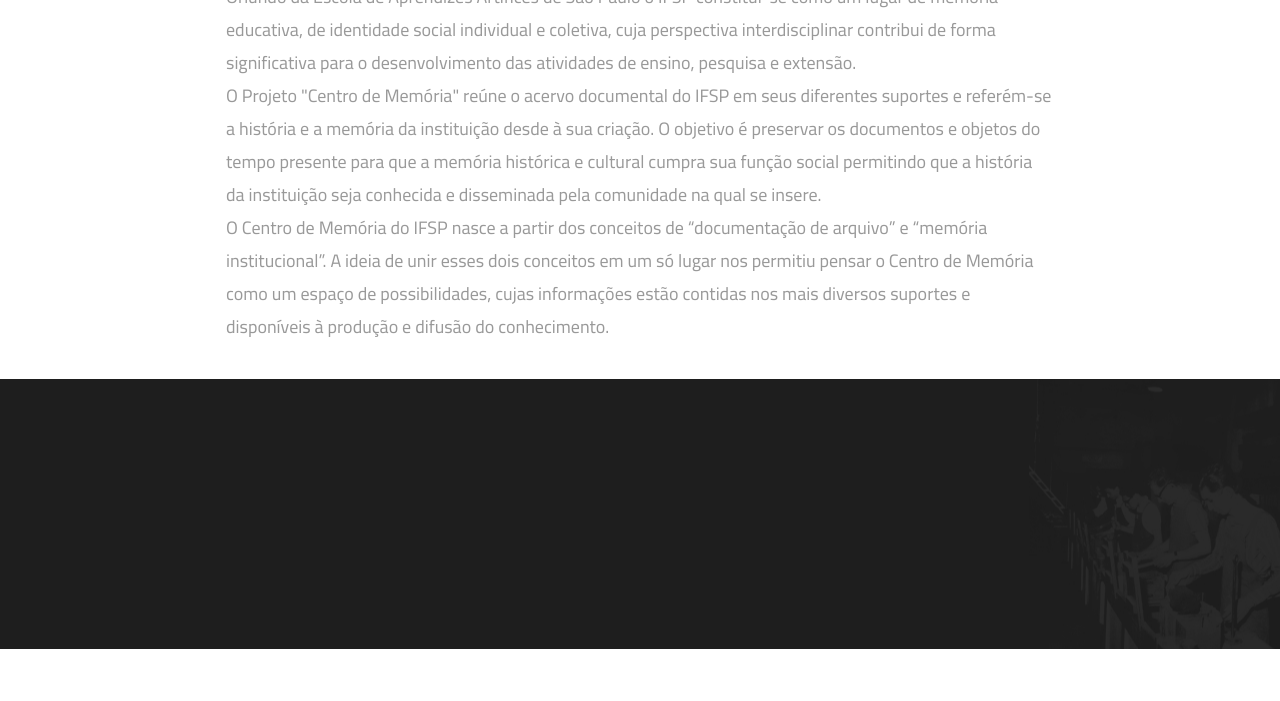
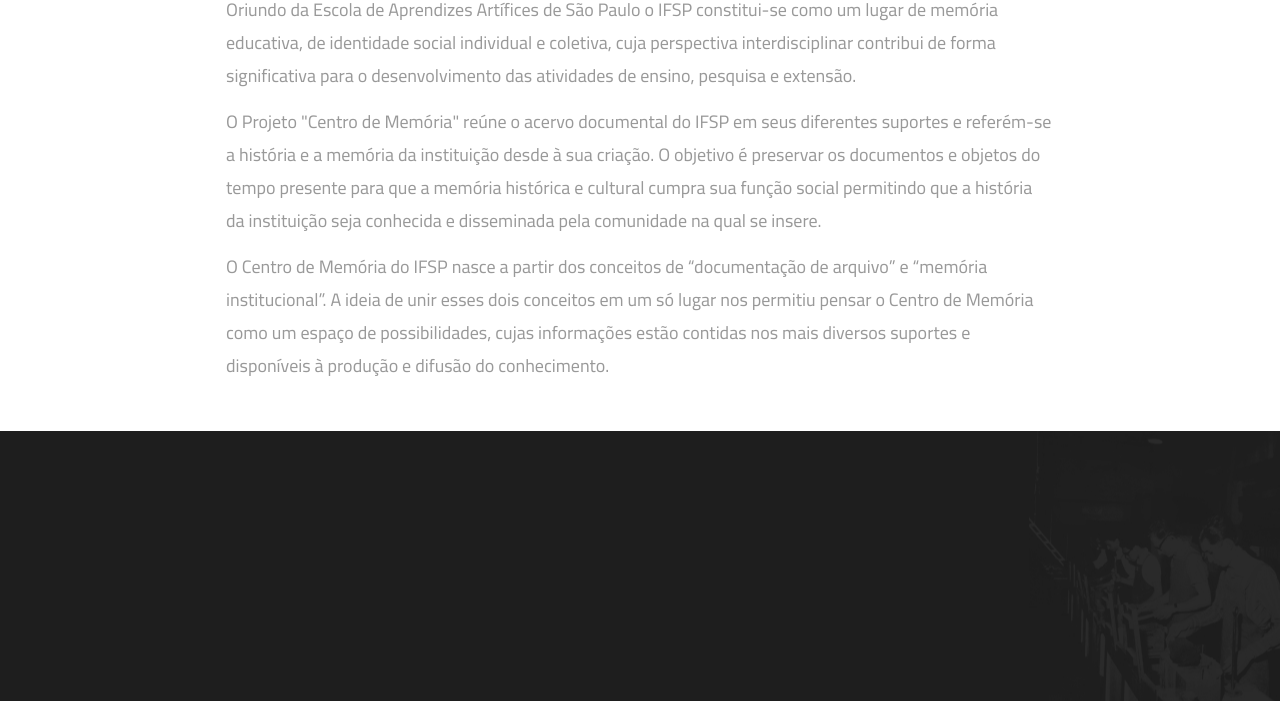
Before and after one commit to ifspcodelab/frontend-memoria-ifsp, a Jekyll site: the page built from docs/index.html, in a window 1280 px wide. Shown: the part 1117-1818 px from the top of the page. Built offline with Jekyll 4.4.1, drawn with Linux system fonts in a browser that asks for light colours; before the commit the page ends 1766 px from its top, so only the background shows below that.

Commit message:
Espaçamento do artigo

```diff
--- a/docs/_sass/body.scss
+++ b/docs/_sass/body.scss
@@ -46,3 +46,10 @@
     width: 100%;
     height: auto;
 }
+.main-content:first-child{
+    margin-top: 0;
+}
+.main-content p{
+    margin: 13px auto;
+    /* text-indent: 75.59px; */
+}
```
